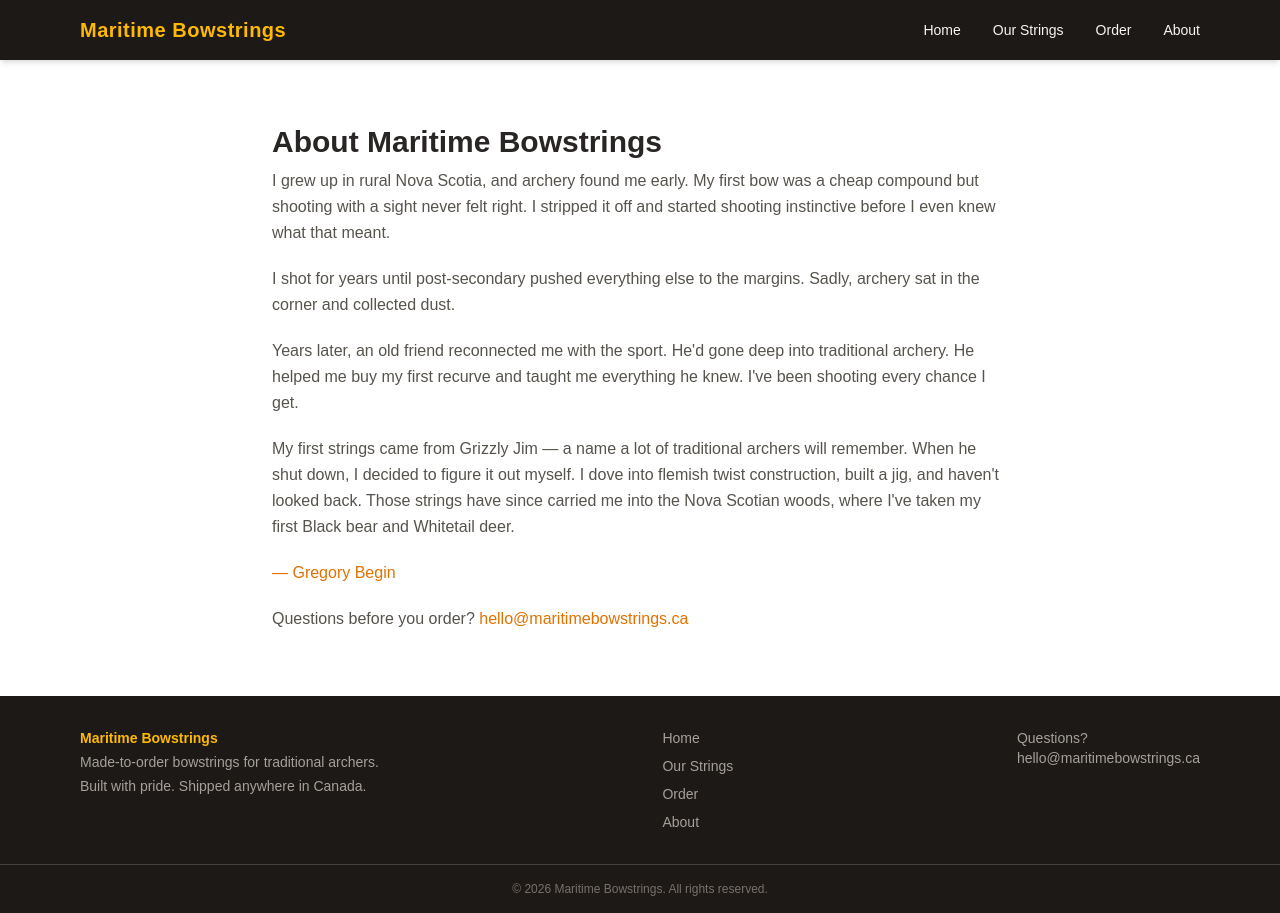
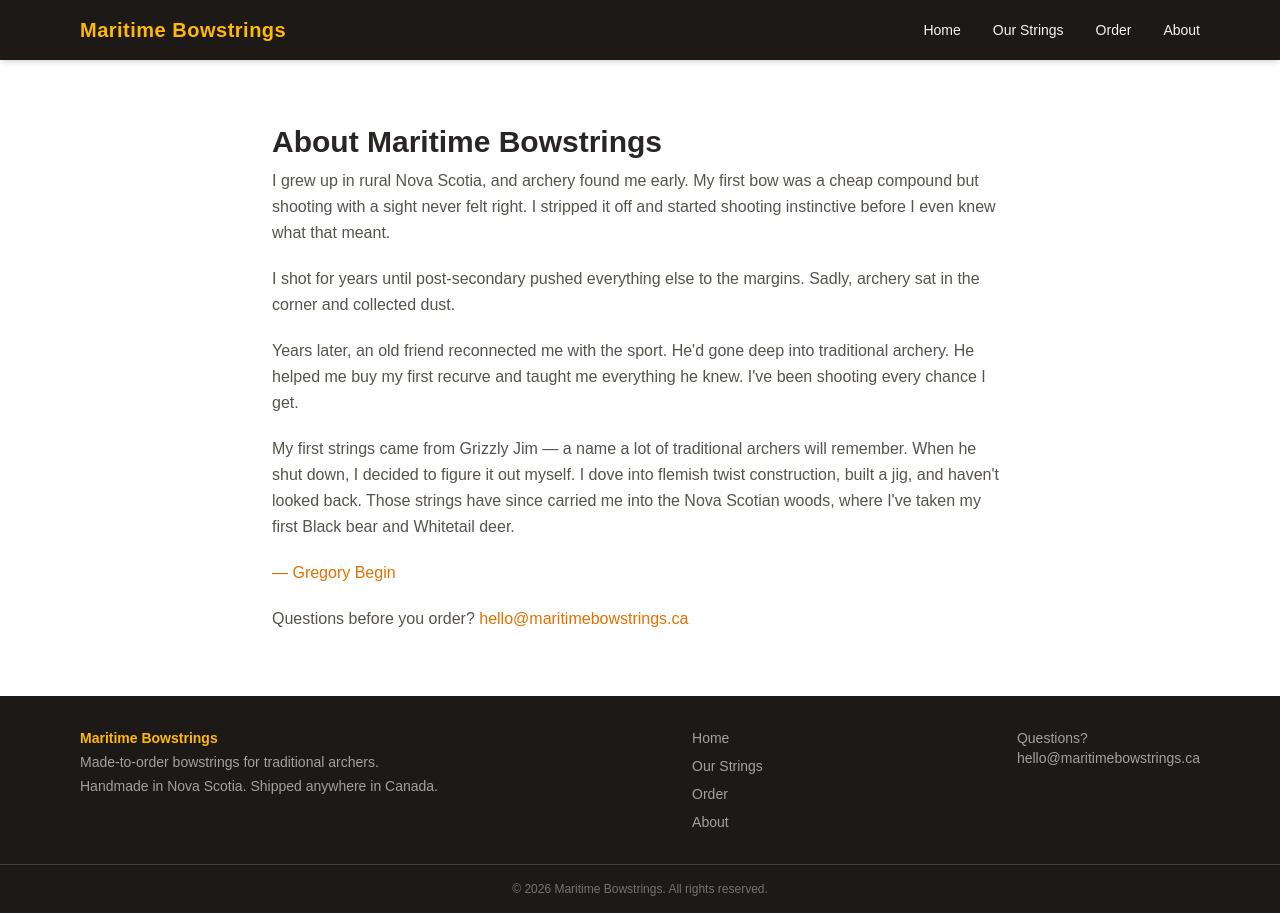
Before and after one commit to Cascodex/bowstrings-website, a Next.js app: page /about in a window 1280 px wide. Built offline with nearby package versions, Linux system fonts and the light colour scheme.

Commit message:
Footer: soften tagline

```diff
--- a/src/components/layout/Footer.tsx
+++ b/src/components/layout/Footer.tsx
@@ -7,7 +7,7 @@ export default function Footer() {
         <div>
           <p className="text-amber-400 font-semibold mb-1">Maritime Bowstrings</p>
           <p>Made-to-order bowstrings for traditional archers.</p>
-          <p className="mt-1">Built with pride. Shipped anywhere in Canada.</p>
+          <p className="mt-1">Handmade in Nova Scotia. Shipped anywhere in Canada.</p>
         </div>
         <nav className="flex flex-col gap-2">
           <Link href="/" className="hover:text-stone-100 transition-colors">Home</Link>
```
